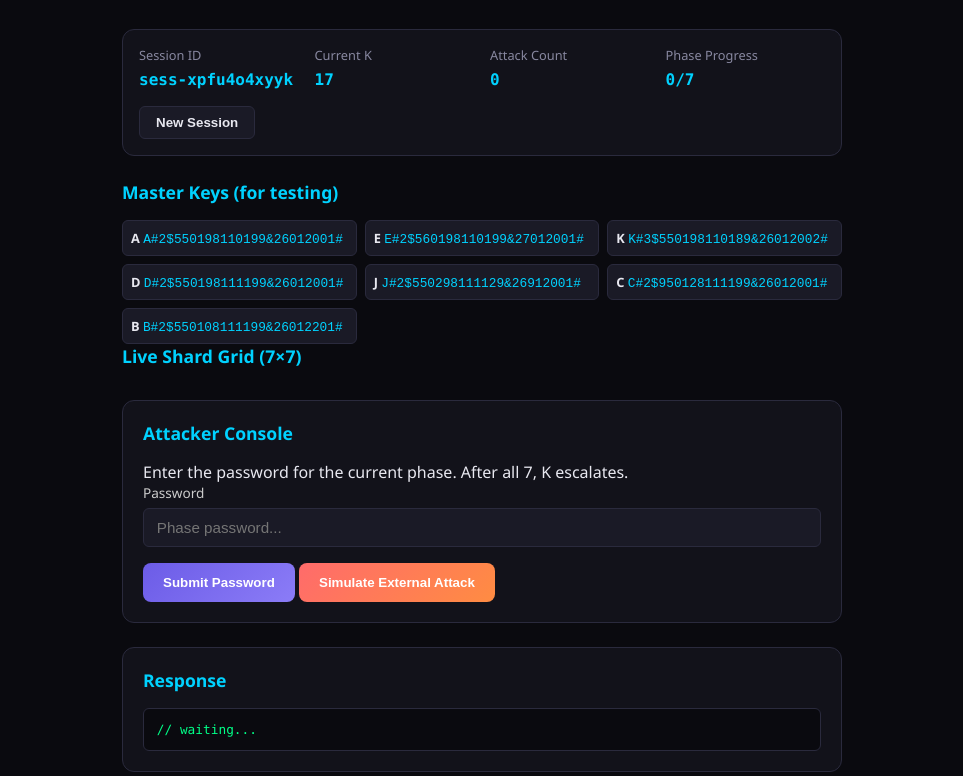
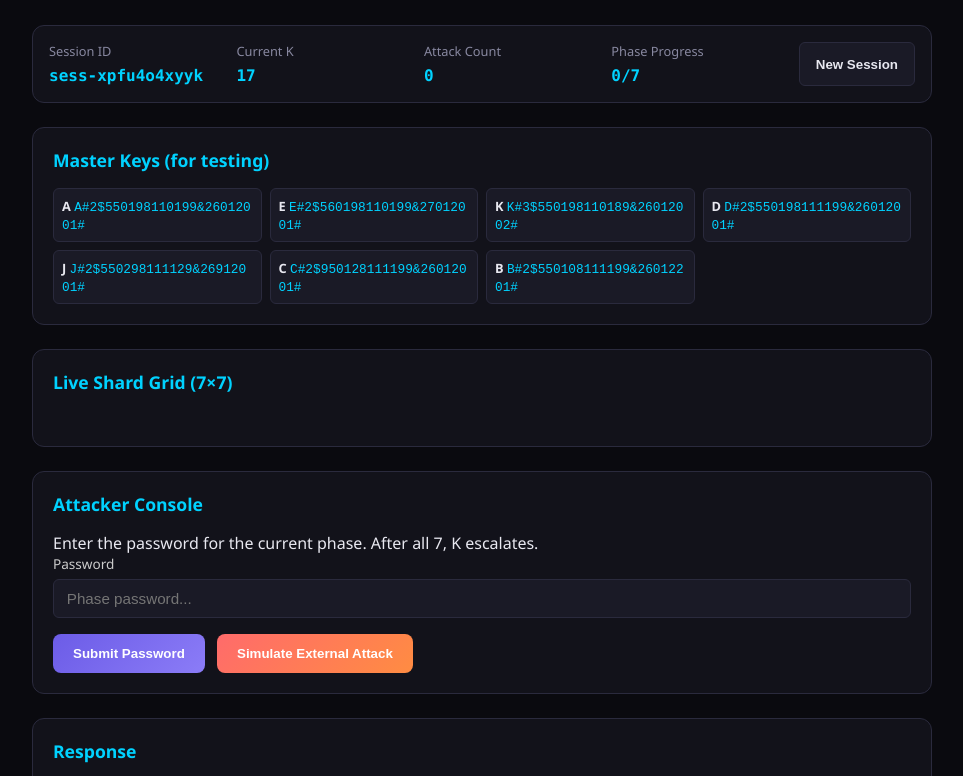
Before and after one commit to TheGuru-main/SEEK, a plain HTML site: page static/index.html in a window 1280 px wide. Shown: the part 104-880 px from the top of the page, without its empty margins (158-1121 px from the left). Drawn offline with Linux system fonts and the light colour scheme; no server answers.

Commit message:
Update style.css

```diff
--- a/static/style.css
+++ b/static/style.css
@@ -1,249 +1,91 @@
-* {
-    margin: 0;
-    padding: 0;
-    box-sizing: border-box;
-}
-
+* { margin:0; padding:0; box-sizing:border-box; }
 body {
     background: #0a0a0f;
     color: #e8e8f0;
     font-family: 'Segoe UI', system-ui, sans-serif;
     min-height: 100vh;
+    padding: 2rem 1rem;
     display: flex;
     justify-content: center;
-    padding: 2rem 1rem;
 }
-
-.container {
-    width: 100%;
-    max-width: 720px;
+.container { width:100%; max-width:900px; }
+header { text-align:center; margin-bottom:2rem; }
+h1 {
+    font-size:2rem;
+    background: linear-gradient(135deg,#6c5ce7,#00d2ff);
+    -webkit-background-clip:text;
+    -webkit-text-fill-color:transparent;
 }
-
-header {
-    margin-bottom: 2rem;
-    text-align: center;
+.subtitle { color:#8888a0; }
+.status-panel {
+    display:flex; flex-wrap:wrap; gap:1rem;
+    background:#12121a; border:1px solid #2a2a3d;
+    border-radius:12px; padding:1rem; margin-bottom:1.5rem;
 }
-
-h1 {
-    font-size: 2rem;
-    font-weight: 700;
-    background: linear-gradient(135deg, #6c5ce7, #00d2ff);
-    -webkit-background-clip: text;
-    -webkit-text-fill-color: transparent;
+.status-item { flex:1; min-width:150px; }
+.label { font-size:0.8rem; color:#8888a0; display:block; margin-bottom:0.25rem; }
+.mono { font-family:'Fira Code','Consolas',monospace; color:#00d2ff; font-weight:600; }
+.btn-secondary {
+    background:#1a1a26; border:1px solid #2a2a3d; color:#e8e8f0;
+    padding:0.5rem 1rem; border-radius:6px; cursor:pointer; font-weight:600;
 }
-
-.subtitle {
-    color: #8888a0;
-    margin-top: 0.25rem;
+.btn-secondary:hover { background:#222233; }
+.master-keys, .grid-section, .attack-panel, .response-panel {
+    background:#12121a; border:1px solid #2a2a3d;
+    border-radius:12px; padding:1.25rem; margin-bottom:1.5rem;
 }
-
-.status-panel {
-    display: flex;
-    flex-wrap: wrap;
-    gap: 1rem;
-    background: #12121a;
-    border: 1px solid #2a2a3d;
-    border-radius: 12px;
-    padding: 1rem;
-    margin-bottom: 1.5rem;
+h2 { color:#00d2ff; font-size:1.1rem; margin-bottom:1rem; }
+.key-grid {
+    display:grid; grid-template-columns:repeat(auto-fill,minmax(200px,1fr));
+    gap:0.5rem;
 }
-
-.status-item {
-    flex: 1;
-    min-width: 150px;
+.key-item {
+    background:#1a1a26; border:1px solid #2a2a3d;
+    border-radius:6px; padding:0.5rem; font-size:0.8rem;
 }
-
-.label {
-    font-size: 0.8rem;
-    color: #8888a0;
-    display: block;
-    margin-bottom: 0.25rem;
+.key-item code { font-family:'Fira Code',monospace; color:#00d2ff; word-break:break-all; }
+.grid-container {
+    display:grid; grid-template-columns:repeat(7,1fr);
+    gap:4px; max-width:400px; margin:1rem auto;
 }
-
-.mono {
-    font-family: 'Fira Code', 'Consolas', monospace;
-    font-size: 1rem;
-    font-weight: 600;
-    color: #00d2ff;
+.cell {
+    background:#1a1a26; border:1px solid #2a2a3d;
+    border-radius:4px; aspect-ratio:1;
+    display:flex; align-items:center; justify-content:center;
+    font-size:0.65rem; font-family:monospace;
+    overflow:hidden; padding:2px; cursor:help;
 }
-
-.btn-secondary {
-    background: #1a1a26;
-    border: 1px solid #2a2a3d;
-    color: #e8e8f0;
-    padding: 0.5rem 1rem;
-    border-radius: 6px;
-    cursor: pointer;
-    font-weight: 600;
-    transition: background 0.2s;
+.cell.phase-A { background:rgba(255,107,107,0.2); border-color:#ff6b6b; }
+.cell.phase-E { background:rgba(255,140,66,0.2); border-color:#ff8c42; }
+.cell.phase-K { background:rgba(0,210,255,0.15); border-color:#00d2ff; }
+.cell.phase-D { background:rgba(255,215,0,0.15); border-color:#ffd700; }
+.cell.phase-J { background:rgba(255,0,255,0.15); border-color:#ff00ff; }
+.cell.phase-C { background:rgba(0,255,136,0.15); border-color:#00ff88; }
+.cell.phase-B { background:rgba(92,138,255,0.2); border-color:#5c8aff; }
+.cell.overlap { background:rgba(108,92,231,0.35); box-shadow:0 0 5px #6c5ce7; }
+.form-group { margin-bottom:1rem; }
+label { display:block; font-size:0.85rem; margin-bottom:0.35rem; color:#ccc; }
+input[type="password"], input[type="text"] {
+    width:100%; padding:0.65rem 0.8rem;
+    background:#1a1a26; border:1px solid #2a2a3d;
+    border-radius:6px; color:#e8e8f0; font-size:0.95rem;
 }
-
-.btn-secondary:hover {
-    background: #222233;
+input:focus { outline:none; border-color:#6c5ce7; }
+.btn-primary {
+    background:linear-gradient(135deg,#6c5ce7,#8b7cf7);
+    color:#fff; border:none; padding:0.75rem 1.25rem;
+    border-radius:8px; font-weight:700; cursor:pointer;
 }
-
-.attack-panel,
-.response-panel {
-    background: #12121a;
-    border: 1px solid #2a2a3d;
-    border-radius: 12px;
-    padding: 1.25rem;
-    margin-bottom: 1.5rem;
+.btn-primary:hover { transform:translateY(-2px); box-shadow:0 4px 16px rgba(108,92,231,0.4); }
+.btn-danger {
+    background:linear-gradient(135deg,#ff6b6b,#ff8c42);
+    color:#fff; border:none; padding:0.75rem 1.25rem;
+    border-radius:8px; font-weight:700; cursor:pointer; margin-left:0.5rem;
 }
-
-h2 {
-    font-size: 1.1rem;
-    margin-bottom: 1rem;
-    color: #00d2ff;
+.btn-danger:hover { transform:translateY(-2px); box-shadow:0 4px 16px rgba(255,107,107,0.4); }
+pre {
+    background:#0a0a0f; border:1px solid #2a2a3d;
+    border-radius:6px; padding:0.8rem; overflow-x:auto;
+    font-family:'Fira Code',monospace; font-size:0.8rem;
+    color:#00ff88; white-space:pre-wrap; word-break:break-word;
 }
-
-.form-group {
-    margin-bottom: 1rem;
-}
-
-label {
-    display: block;
-    font-size: 0.85rem;
-    font-weight: 500;
-    margin-bottom: 0.35rem;
-    color: #ccc;
-}
-
-input[type="text"],
-input[type="password"] {
-    width: 100%;
-    padding: 0.65rem 0.8rem;
-    background: #1a1a26;
-    border: 1px solid #2a2a3d;
-    border-radius: 6px;
-    color: #e8e8f0;
-    font-size: 0.95rem;
-}
-
-input:focus {
-    outline: none;
-    border-color: #6c5ce7;
-}
-
-small {
-    display: block;
-    margin-top: 0.3rem;
-    font-size: 0.75rem;
-    color: #555570;
-}
-
-.checkbox-group {
-    display: flex;
-    gap: 1rem;
-    flex-wrap: wrap;
-}
-
-.checkbox-group label {
-    display: flex;
-    align-items: center;
-    gap: 0.4rem;
-    font-size: 0.85rem;
-    color: #ccc;
-}
-
-.btn-primary {
-    background: linear-gradient(135deg, #6c5ce7, #8b7cf7);
-    color: #fff;
-    border: none;
-    padding: 0.75rem 1.25rem;
-    border-radius: 8px;
-    font-weight: 700;
-    cursor: pointer;
-    transition: transform 0.2s;
-}
-
-.btn-primary:hover {
-    transform: translateY(-2px);
-    box-shadow: 0 4px 16px rgba(108, 92, 231, 0.4);
-}
-
-pre {
-    background: #0a0a0f;
-    border: 1px solid #2a2a3d;
-    border-radius: 6px;
-    padding: 0.8rem;
-    overflow-x: auto;
-    font-family: 'Fira Code', 'Consolas', monospace;
-    font-size: 0.8rem;
-    color: #00ff88;
-    white-space: pre-wrap;
-    word-break: break-word;
-}
-
-/* ... previous styles ... */
-
-.grid-container {
-    display: grid;
-    grid-template-columns: repeat(7, 1fr);
-    gap: 4px;
-    margin: 1rem 0;
-    max-width: 400px;
-    margin-left: auto;
-    margin-right: auto;
-}
-
-.cell {
-    background: #1a1a26;
-    border: 1px solid #2a2a3d;
-    border-radius: 4px;
-    aspect-ratio: 1;
-    display: flex;
-    align-items: center;
-    justify-content: center;
-    font-size: 0.65rem;
-    font-family: monospace;
-    overflow: hidden;
-    padding: 2px;
-    cursor: help;
-    position: relative;
-}
-
-.cell.phase-A { background: rgba(255,107,107,0.2); border-color: #ff6b6b; }
-.cell.phase-E { background: rgba(255,140,66,0.2); border-color: #ff8c42; }
-.cell.phase-K { background: rgba(0,210,255,0.15); border-color: #00d2ff; }
-.cell.phase-D { background: rgba(255,215,0,0.15); border-color: #ffd700; }
-.cell.phase-J { background: rgba(255,0,255,0.15); border-color: #ff00ff; }
-.cell.phase-C { background: rgba(0,255,136,0.15); border-color: #00ff88; }
-.cell.phase-B { background: rgba(92,138,255,0.2); border-color: #5c8aff; }
-.cell.overlap { background: rgba(108,92,231,0.35); box-shadow: 0 0 5px #6c5ce7; }
-
-.key-grid {
-    display: grid;
-    grid-template-columns: repeat(auto-fill, minmax(200px, 1fr));
-    gap: 0.5rem;
-}
-
-.key-item {
-    background: #1a1a26;
-    border: 1px solid #2a2a3d;
-    border-radius: 6px;
-    padding: 0.5rem;
-    font-size: 0.8rem;
-}
-
-.key-item code {
-    font-family: 'Fira Code', monospace;
-    color: #00d2ff;
-    word-break: break-all;
-}
-
-.btn-danger {
-    background: linear-gradient(135deg, #ff6b6b, #ff8c42);
-    color: white;
-    border: none;
-    padding: 0.75rem 1.25rem;
-    border-radius: 8px;
-    font-weight: 700;
-    cursor: pointer;
-    transition: transform 0.2s;
-}
-
-.btn-danger:hover {
-    transform: translateY(-2px);
-    box-shadow: 0 4px 16px rgba(255,107,107,0.4);
-}
```
